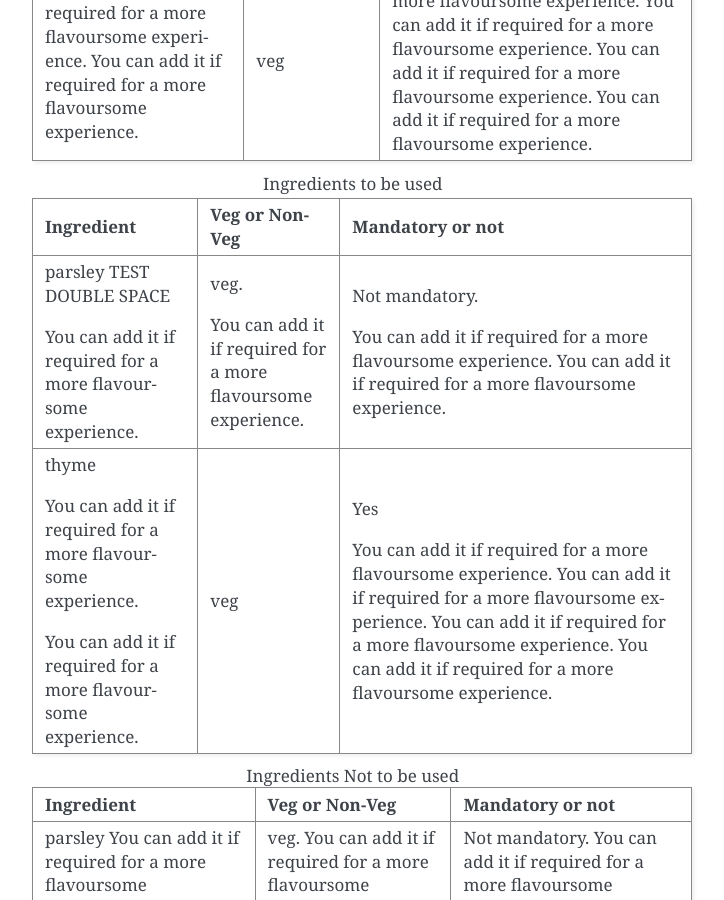
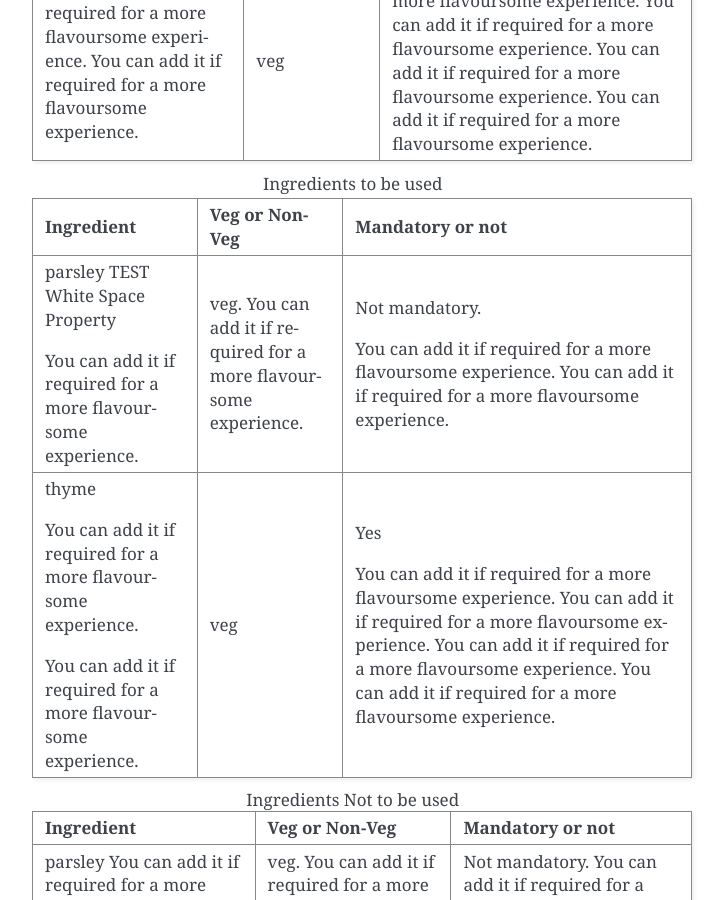
Before and after one commit to PriyankaLiz/rtd3-tutorial, a Sphinx documentation site: the page built from docs/source/usage.rst, in a window 1280 px wide and 900 px high, scrolled down 1499 px. Shown: the whole window, without its empty margins (388-1112 px from the left). Built offline with Sphinx 7.4.7, drawn with Linux system fonts in a browser that asks for light colours.

Commit message:
Updated doc

```diff
--- a/docs/source/usage.rst
+++ b/docs/source/usage.rst
@@ -73,12 +73,10 @@ parsley You can add it if required for a more flavoursome experience.
     * - Ingredient
       - Veg or Non-Veg
       - Mandatory or not
-    * - parsley TEST DOUBLE SPACE
-
+    * - parsley TEST White Space Property
 
         You can add it if required for a more flavoursome experience.
       - veg.
-
         You can add it if required for a more flavoursome experience.
       - Not mandatory.
 
```
